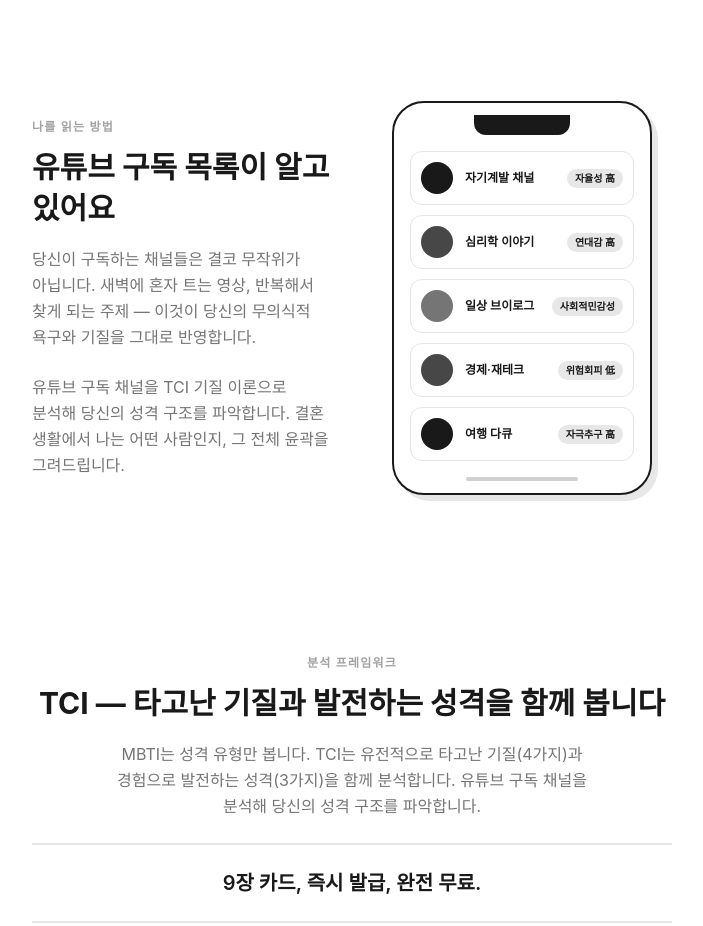
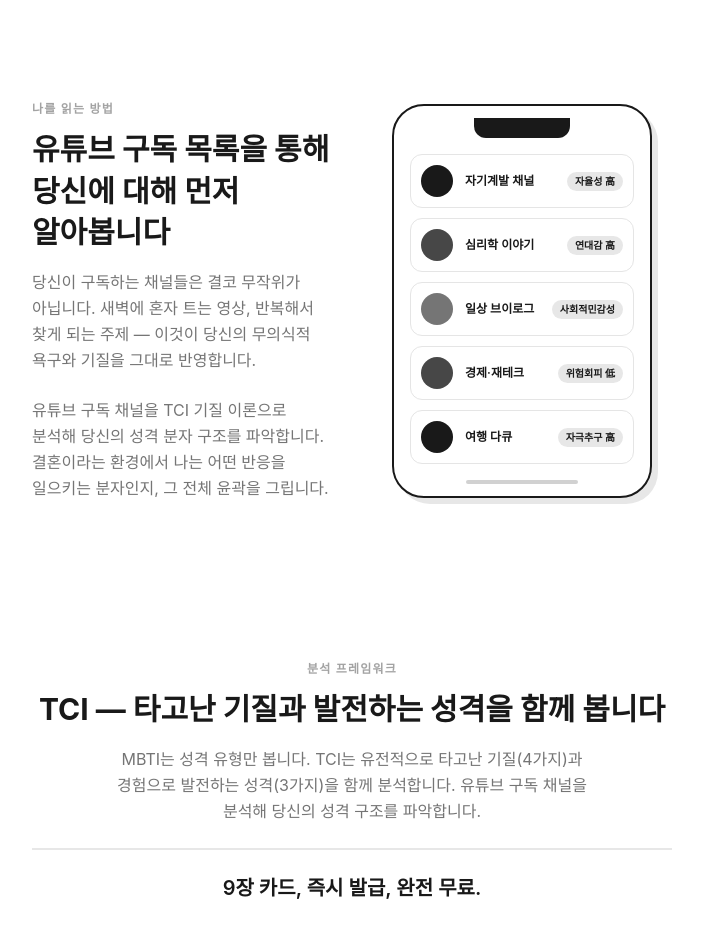
Before and after one commit to readmestudio/gibunstudio, a Next.js app: page /self-hacking/detail/husband-match in a window 1280 px wide. Shown: the part 2340-3266 px from the top of the page, without its empty margins (288-991 px from the left). Built offline with nearby package versions, Linux system fonts and the light colour scheme; no server answers.

Commit message:
fix: YouTube 분석 섹션 카피 변경 — 제목 및 본문 수정
Co-Authored-By: Claude Opus 4.6 (1M context) <noreply@anthropic.com>

```diff
--- a/src/app/self-hacking/detail/husband-match/_components/YoutubeAnalysis.tsx
+++ b/src/app/self-hacking/detail/husband-match/_components/YoutubeAnalysis.tsx
@@ -16,10 +16,10 @@ export default function YoutubeAnalysis() {
             나를 읽는 방법
           </p>
           <h2
-            className="text-2xl sm:text-3xl font-bold text-[var(--foreground)] mb-4 leading-snug"
+            className="text-2xl sm:text-3xl font-bold text-[var(--foreground)] mb-4 leading-snug whitespace-pre-line"
             style={{ wordBreak: "keep-all" }}
           >
-            유튜브 구독 목록이 알고 있어요
+            {"유튜브 구독 목록을 통해\n당신에 대해 먼저 알아봅니다"}
           </h2>
           <p
             className="text-base leading-relaxed text-[var(--foreground)]/60 mb-6"
@@ -33,9 +33,9 @@ export default function YoutubeAnalysis() {
             className="text-base leading-relaxed text-[var(--foreground)]/60"
             style={{ wordBreak: "keep-all" }}
           >
-            유튜브 구독 채널을 TCI 기질 이론으로 분석해 당신의 성격 구조를
-            파악합니다. 결혼 생활에서 나는 어떤 사람인지, 그 전체 윤곽을
-            그려드립니다.
+            유튜브 구독 채널을 TCI 기질 이론으로 분석해 당신의 성격 분자 구조를
+            파악합니다. 결혼이라는 환경에서 나는 어떤 반응을 일으키는
+            분자인지, 그 전체 윤곽을 그립니다.
           </p>
         </div>
 
```
